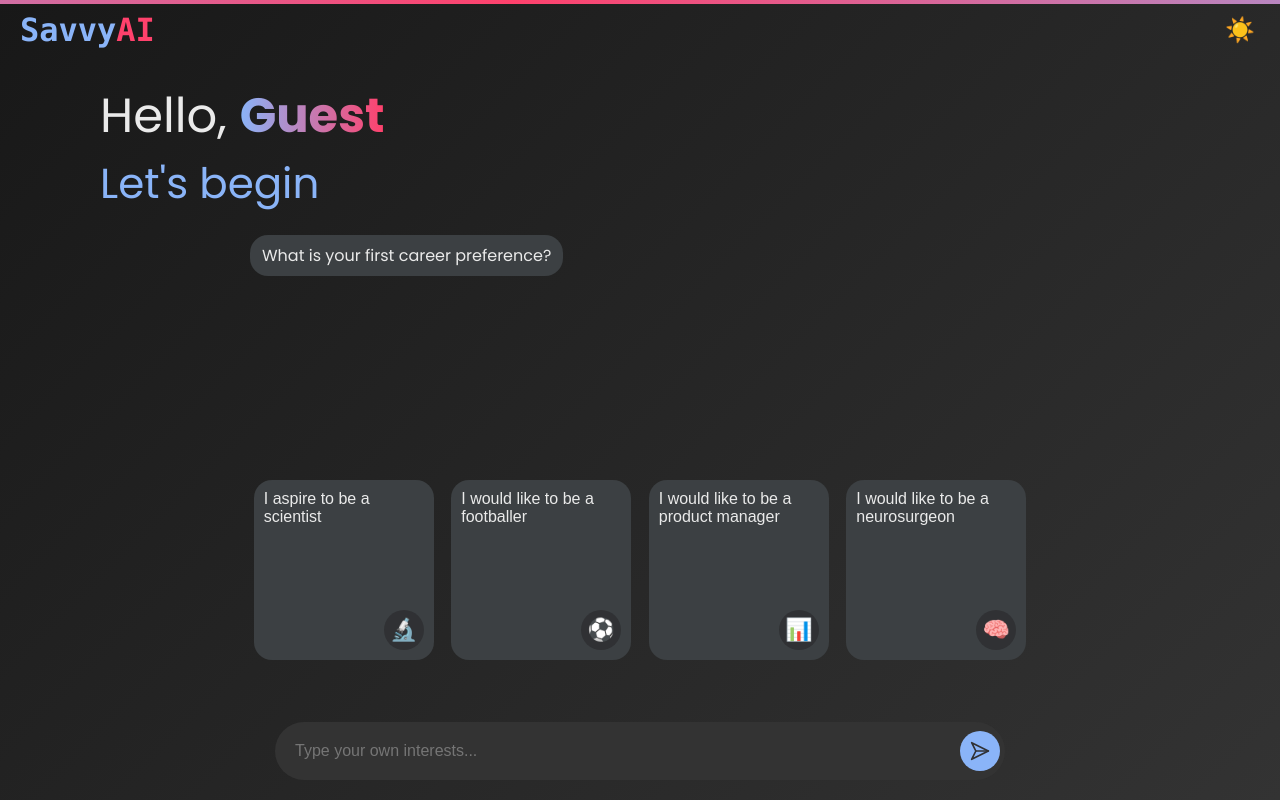
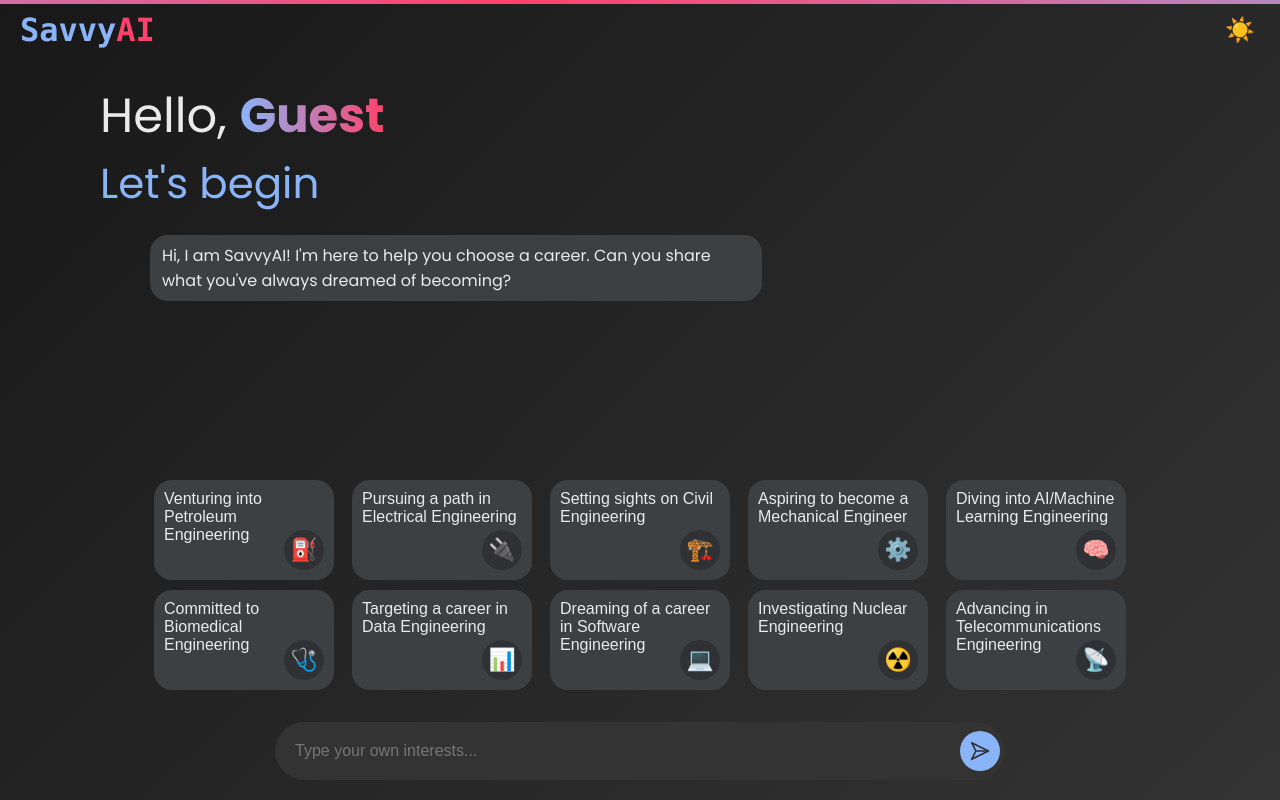
Before and after one commit to rahulm16/main_project, a Flask app: page /chatbot in a window 1280 px wide. Run offline with Flask 3, Linux system fonts and the light colour scheme; some libraries are stand-ins or nearby versions.

Commit message:
chatbot page changed

```diff
--- a/static/scripts/chatbot.js
+++ b/static/scripts/chatbot.js
@@ -1,8 +1,7 @@
-//chatbot.js
 const predefinedQuestions = [
-    { question: 'What is your first career preference?' },
-    { question: 'What is your second career preference?' },
-    { question: 'What is your third career preference?' }
+    { question: "Hi, I am SavvyAI! I'm here to help you choose a career. Can you share what you've always dreamed of becoming?" },
+    { question: "That's great, Is there something you're passionate about or find fascinating that you'd like to explore?" },
+    { question: 'What other interests or skills would you like to develop into a career?' }
 ];
 
 let currentQuestionIndex = 0;
@@ -13,27 +12,122 @@ let userResponses = {
 };
 
 const allSuggestions = [
-    { text: "I would like to be an author", icon: "📚" },
-    { text: "I would like to be a neurosurgeon", icon: "🧠" },
-    { text: "I would like to be a footballer", icon: "⚽" },
-    { text: "I would like to be a product manager", icon: "📊" },
-    { text: "I would like to be an artist", icon: "🎨" },
-    { text: "I want to explore space", icon: "🚀" },
-    { text: "I would like to be a chef", icon: "🍳" },
-    { text: "I want to start a business", icon: "💼" },
-    { text: "I want to work in tech", icon: "💻" },
-    { text: "I would like to be a musician", icon: "🎶" },
-    { text: "I want to help animals", icon: "🐾" },
-    { text: "I would like to be an environmentalist", icon: "🌍" },
-    { text: "I want to be a teacher", icon: "📚" },
-    { text: "I aspire to be a scientist", icon: "🔬" },
-    { text: "I would like to be an architect", icon: "🏛️" }
+    { "text": "Dreaming of a career in Software Engineering", "icon": "💻" },
+    { "text": "Aspiring to become a Mechanical Engineer", "icon": "⚙️" },
+    { "text": "Pursuing a path in Electrical Engineering", "icon": "🔌" },
+    { "text": "Setting sights on Civil Engineering", "icon": "🏗️" },
+    { "text": "Aiming for Aerospace Engineering", "icon": "🚀" },
+    { "text": "Passionate about Robotics Engineering", "icon": "🤖" },
+    { "text": "Exploring Chemical Engineering", "icon": "🧪" },
+    { "text": "Targeting a career in Data Engineering", "icon": "📊" },
+    { "text": "Committed to Biomedical Engineering", "icon": "🩺" },
+    { "text": "Focused on Computer Network Engineering", "icon": "🌐" },
+    { "text": "Dedicated to Environmental Engineering", "icon": "🌍" },
+    { "text": "Diving into AI/Machine Learning Engineering", "icon": "🧠" },
+    { "text": "Investigating Nuclear Engineering", "icon": "☢️" },
+    { "text": "Venturing into Petroleum Engineering", "icon": "⛽" },
+    { "text": "Advancing in Telecommunications Engineering", "icon": "📡" }
 ];
 
 // Function to get four random suggestions
 function getRandomSuggestions(num) {
     const shuffled = allSuggestions.sort(() => 0.5 - Math.random());
     return shuffled.slice(0, num);
+}
+
+// Typing effect function
+function typeMessage(message, container, speed = 30) {
+    const chatMessage = document.createElement('div');
+    chatMessage.classList.add('chat-message', 'bot');
+    const messageContent = document.createElement('div');
+    messageContent.classList.add('message-content');
+    chatMessage.appendChild(messageContent);
+    container.appendChild(chatMessage);
+
+    let index = 0;
+    return new Promise((resolve) => {
+        function type() {
+            if (index < message.length) {
+                messageContent.textContent += message.charAt(index);
+                index++;
+                setTimeout(type, speed + Math.random() * 20); // Add slight randomness to typing
+                container.scrollTop = container.scrollHeight;
+            } else {
+                resolve(chatMessage); // Resolve when typing is complete
+            }
+        }
+        type();
+    });
+}
+
+// Enhanced addChatMessage function
+function addChatMessage(sender, message) {
+    const chatContainer = document.getElementById('chatbot');
+
+    if (sender === 'bot') {
+        // Use typing effect for bot messages with a Promise
+        return typeMessage(message, chatContainer);
+    } else {
+        // Instantaneous rendering for user messages
+        const chatMessage = document.createElement('div');
+        chatMessage.classList.add('chat-message', sender);
+        const messageContent = document.createElement('div');
+        messageContent.classList.add('message-content');
+        messageContent.textContent = message;
+        chatMessage.appendChild(messageContent);
+        chatContainer.appendChild(chatMessage);
+        chatContainer.scrollTop = chatContainer.scrollHeight;
+        return Promise.resolve(chatMessage);
+    }
+}
+
+// Async loadNextQuestion function
+async function loadNextQuestion() {
+    if (currentQuestionIndex < predefinedQuestions.length) {
+        await addChatMessage('bot', predefinedQuestions[currentQuestionIndex].question);
+    } else {
+        await addChatMessage('bot', 'Thank you for your responses!');
+        setTimeout(showModal, 2000);
+    }
+}
+
+// Async handleUserInput function
+async function handleUserInput() {
+    const chatInput = document.getElementById('chat-input');
+    const userMessage = chatInput.value.trim();
+
+    if (userMessage) {
+        await addChatMessage('user', userMessage);
+
+        // Hide the greeting and question after the first input
+        if (currentQuestionIndex === 0) {
+            const greeting = document.querySelector('.greeting');
+            const question = document.querySelector('.question');
+            greeting.style.display = 'none';
+            question.style.display = 'none';
+
+            // Hide the suggestions box after the first input
+            const suggestions = document.querySelector('.suggestions');
+            //suggestions.style.display = 'none';
+        }
+
+        // Store user response in the appropriate property based on current question index
+        switch (currentQuestionIndex) {
+            case 0:
+                userResponses.first = userMessage;
+                break;
+            case 1:
+                userResponses.second = userMessage;
+                break;
+            case 2:
+                userResponses.third = userMessage;
+                break;
+        }
+
+        currentQuestionIndex++; // Move to the next question
+        await loadNextQuestion(); // Load the next question
+        chatInput.value = ''; // Clear input field after sending the message
+    }
 }
 
 document.addEventListener('DOMContentLoaded', (event) => {
@@ -45,7 +139,8 @@ document.addEventListener('DOMContentLoaded', (event) => {
         body.classList.toggle('dark-mode');
         updateToggleButtonAriaLabel();
     });
-    const randomSuggestions = getRandomSuggestions(4);
+
+    const randomSuggestions = getRandomSuggestions(10);
     const suggestionsContainer = document.querySelector('.suggestions');
     suggestionsContainer.innerHTML = ''; // Clear any existing suggestions
 
@@ -68,6 +163,7 @@ document.addEventListener('DOMContentLoaded', (event) => {
 
         suggestionsContainer.appendChild(button);
     });
+
     function updateToggleButtonAriaLabel() {
         modeToggle.setAttribute('aria-label', body.classList.contains('dark-mode') ? 'Switch to dark mode' : 'Switch to light mode');
     }
@@ -76,86 +172,28 @@ document.addEventListener('DOMContentLoaded', (event) => {
     updateToggleButtonAriaLabel();
     loadNextQuestion();
 
-    // Attach event listeners
-    document.getElementById('chat-input').addEventListener('keypress', function (e) {
+    // Async event listeners
+    document.getElementById('chat-input').addEventListener('keypress', async function (e) {
         if (e.key === 'Enter') {
             e.preventDefault();
-            handleUserInput();
+            await handleUserInput();
         }
     });
 
-    document.getElementById('chat-form').addEventListener('submit', function (e) {
+    document.getElementById('chat-form').addEventListener('submit', async function (e) {
         e.preventDefault();
-        handleUserInput();
+        await handleUserInput();
     });
 
     document.getElementById('continue-button').addEventListener('click', handleContinueButtonClick);
 
     document.querySelectorAll('.suggestion').forEach(button => {
         button.addEventListener('click', function() {
-            const suggestionText = this.querySelector('.suggestion-text').textContent; // Get the text within the suggestion button
-            document.getElementById('chat-input').value = suggestionText; // Set the input to the selected suggestion
+            const suggestionText = this.querySelector('.suggestion-text').textContent;
+            document.getElementById('chat-input').value = suggestionText;
         });
     });
-
 });
-
-function loadNextQuestion() {
-    if (currentQuestionIndex < predefinedQuestions.length) {
-        addChatMessage('bot', predefinedQuestions[currentQuestionIndex].question);
-    } else {
-        addChatMessage('bot', 'Thank you for your responses!');
-        setTimeout(showModal, 2000);
-    }
-}
-
-function handleUserInput() {
-    const chatInput = document.getElementById('chat-input');
-    const userMessage = chatInput.value.trim();
-
-    if (userMessage) {
-        addChatMessage('user', userMessage);
-        // Hide the greeting and question after the first input
-        if (currentQuestionIndex === 0) {
-            const greeting = document.querySelector('.greeting');
-            const question = document.querySelector('.question');
-            greeting.style.display = 'none';
-            question.style.display = 'none';
-
-            // Hide the suggestions box after the first input
-            const suggestions = document.querySelector('.suggestions');
-            suggestions.style.display = 'none';
-        }
-        // Store user response in the appropriate property based on current question index
-        switch (currentQuestionIndex) {
-            case 0:
-                userResponses.first = userMessage; // First preference
-                break;
-            case 1:
-                userResponses.second = userMessage; // Second preference
-                break;
-            case 2:
-                userResponses.third = userMessage; // Third preference
-                break;
-        }
-
-        currentQuestionIndex++; // Move to the next question
-        loadNextQuestion(); // Load the next question
-        chatInput.value = ''; // Clear input field after sending the message
-    }
-}
-
-function addChatMessage(sender, message) {
-    const chatContainer = document.getElementById('chatbot');
-    const chatMessage = document.createElement('div');
-    chatMessage.classList.add('chat-message', sender);
-    const messageContent = document.createElement('div');
-    messageContent.classList.add('message-content');
-    messageContent.textContent = message;
-    chatMessage.appendChild(messageContent);
-    chatContainer.appendChild(chatMessage);
-    chatContainer.scrollTop = chatContainer.scrollHeight; // Auto-scroll to bottom
-}
 
 function showModal() {
     const modal = document.getElementById('modal');
@@ -170,7 +208,7 @@ function handleContinueButtonClick() {
     }
 
     const continueButton = document.getElementById('continue-button');
-    const modalContent = document.querySelector('.modal-content p'); // Select the paragraph element
+    const modalContent = document.querySelector('.modal-content p');
 
     // Disable the button to prevent multiple clicks
     continueButton.disabled = true;
@@ -185,7 +223,7 @@ function handleContinueButtonClick() {
         careerPreferences: userResponses // Store user responses as an object
     };
 
-    fetch('/save-data/', { // Updated endpoint for saving data and generating questions
+    fetch('/save-data/', {
         method: 'POST',
         headers: {
             'Content-Type': 'application/json',
@@ -198,16 +236,16 @@ function handleContinueButtonClick() {
         } else {
             console.error('Failed to save data');
             alert('Failed to save data. Please try again.');
-            continueButton.disabled = false; // Re-enable button in case of error
-            continueButton.innerHTML = 'Continue'; // Reset button text
-            modalContent.textContent = 'Press continue to begin analysis...'; // Reset paragraph text
+            continueButton.disabled = false;
+            continueButton.innerHTML = 'Continue';
+            modalContent.textContent = 'Press continue to begin analysis...';
         }
     })
     .catch(error => {
         console.error('Error:', error);
         alert('An error occurred while saving data. Please check your connection.');
-        continueButton.disabled = false; // Re-enable button in case of error
-        continueButton.innerHTML = 'Continue'; // Reset button text
-        modalContent.textContent = 'Press continue to begin analysis...'; // Reset paragraph text
+        continueButton.disabled = false;
+        continueButton.innerHTML = 'Continue';
+        modalContent.textContent = 'Press continue to begin analysis...';
     });
 }
--- a/static/styles/chatbot.css
+++ b/static/styles/chatbot.css
@@ -31,7 +31,7 @@ body.light-mode {
     --suggestion-hover: #8EACCD
 }
 
-body, html {
+body {
     font-family: 'Poppins', Arial, sans-serif;
     background: var(--bg-color);
     color: var(--text-color);
@@ -40,12 +40,20 @@ body, html {
     height: 100%;
     display: flex;
     flex-direction: column;
+    overflow: auto;
 }
 
-
+html{
+    margin: 0;
+    padding: 0;
+    height: 100%;
+    display: flex;
+    flex-direction: column;
+    overflow: auto;
+}
 
 .main-content {
-    flex-grow: 1;
+    flex-grow: 2;
     overflow-y: auto;
     padding: 20px;
     display: flex;
@@ -54,7 +62,7 @@ body, html {
 
 .chat-container {
     width: 100%;
-    max-width: 780px;
+    max-width: 980px;
     margin: 0 auto;
     height: calc(100% - 350px); /* Initial height, adjust based on header size */
     overflow-y: auto;
@@ -62,9 +70,9 @@ body, html {
     border-radius: 18px;
     padding: 20px;
     display: flex;
-    margin-bottom: 80px;
+    margin-bottom: 50px;
     flex-direction: column;
-    flex-grow: 1;
+    flex-grow: 2;
 }
 
 .greeting {
@@ -92,7 +100,7 @@ body, html {
 
 .suggestions {
     display: grid;
-    grid-template-columns: repeat(4, 1fr);
+    grid-template-columns: repeat(5, 2fr);
     gap: 10px;
     justify-items: center;
     margin-bottom: 20px;
@@ -102,7 +110,7 @@ body, html {
     background-color: var(--autofill-bg);
     border: none;
     width: 180px;
-    height: 180px;
+    height: 100px;
     border-radius: 18px;
     font-size: 16px;
     padding: 10px;
--- a/templates/chatbot.html
+++ b/templates/chatbot.html
@@ -36,6 +36,26 @@
                     <span class="suggestion-text">I would like to be a product manager</span>
                     <span class="suggestion-icon">📊</span>
                 </button>
+                <button type="button" class="suggestion">
+                    <span class="suggestion-text">I would like to be an author</span>
+                    <span class="suggestion-icon">📚</span> <!-- Example icon, you can use any icon or image -->
+                </button>
+                <button type="button" class="suggestion">
+                    <span class="suggestion-text">I would like to be a neurosurgeon</span>
+                    <span class="suggestion-icon">🧠</span>
+                </button>
+                <button type="button" class="suggestion">
+                    <span class="suggestion-text">I would like to be a footballer</span>
+                    <span class="suggestion-icon">⚽</span>
+                </button>
+                <button type="button" class="suggestion">
+                    <span class="suggestion-text">I would like to be a product manager</span>
+                    <span class="suggestion-icon">📊</span>
+                </button>
+                <button type="button" class="suggestion">
+                    <span class="suggestion-text">I would like to be a product manager</span>
+                    <span class="suggestion-icon">📊</span>
+                </button>
             </div>
         </div>
         <form id="chat-form" role="form" aria-label="Chat input form">
```
